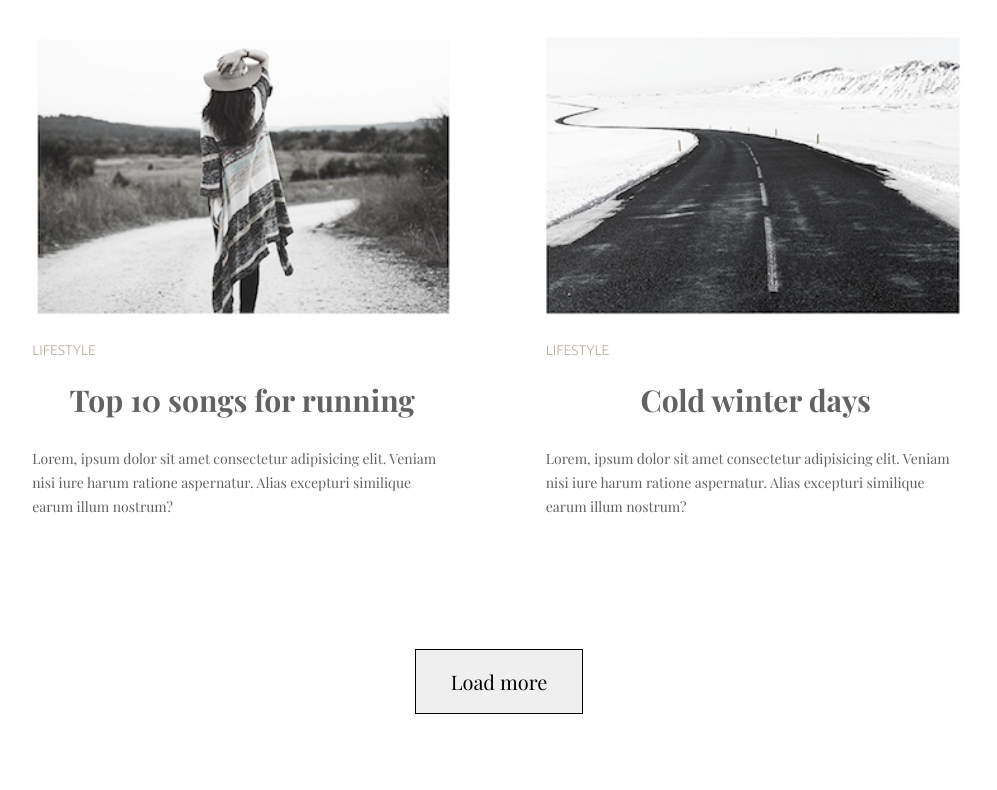
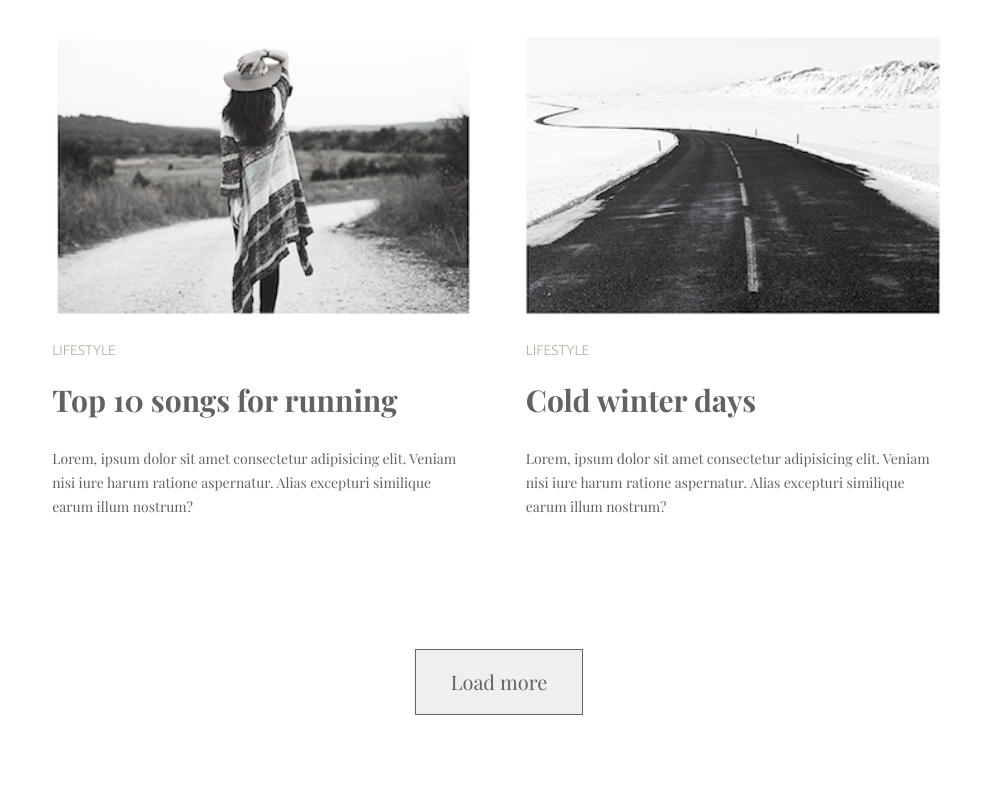
Before and after one commit to White1988/goit-fe-course, a plain HTML site: page html-css/module-3/index.html in a window 1280 px wide. Shown: the part 1394-2184 px from the top of the page, without its empty margins (141-1138 px from the left). Drawn offline with nearby package versions, Linux system fonts and the light colour scheme.

Commit message:
Module_3_fix

```diff
--- a/html-css/module-3/css/style.css
+++ b/html-css/module-3/css/style.css
@@ -3,7 +3,7 @@
     padding: 0;
     box-sizing: border-box;
   }
-body{
+body,p,button{
     font-family: "Playfair Display", serif;
     font-size: 14px;
     font-weight: 400;
@@ -15,7 +15,7 @@ p{
 }
 
 .wrapper{
-    width: 900;
+    width: 900px;
     margin: 0 auto;
 }
 
@@ -58,21 +58,26 @@ p{
 }
 
 .posts-wrap {
-    /* font-style: 0; */
+    font-style: 0;
     text-align: center;
 
 }
 
 .post {
     display: inline-block;
-    width: 420px;
-    font-size: 14px;
-    margin-right: 90px;
-    margin-bottom: 130px;
+  width: 420px;
+  font-size: 14px;
+  line-height: 24px;
+  color: #626262;
+  font-family: "Playfair Display";
+  font-weight: 400;
+  margin-right: 50px;
+  margin-bottom: 130px;
+
 }
 
 .post:nth-child(even){
-    margin-right: 0;
+    margin-right: 0px;
 }
 
 .post img{
@@ -88,6 +93,10 @@ p{
     margin-top: 26px;
     margin-bottom: 30px;
 }
+h2{
+    text-align: left;
+
+}
 
 .post h2{
     font-size: 30px;
```
